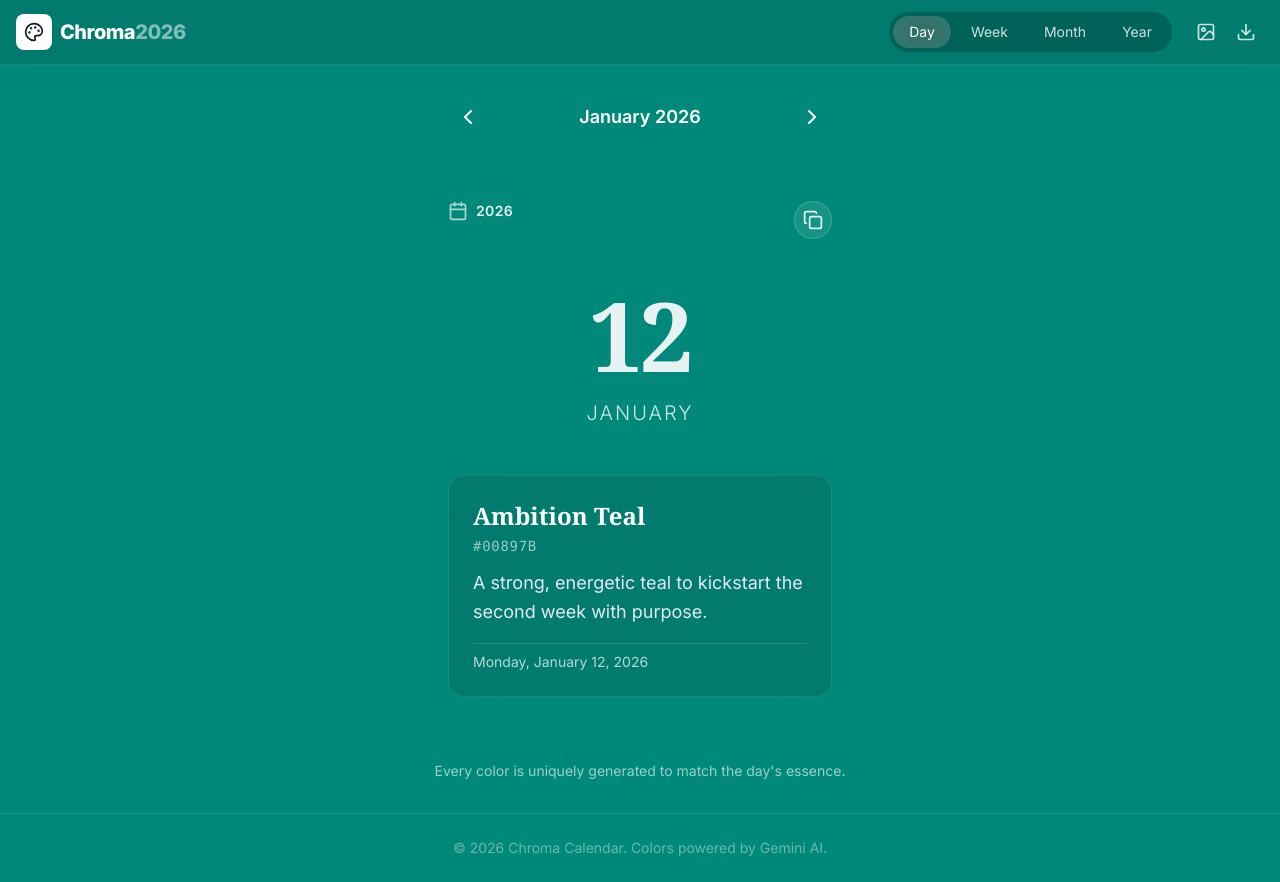
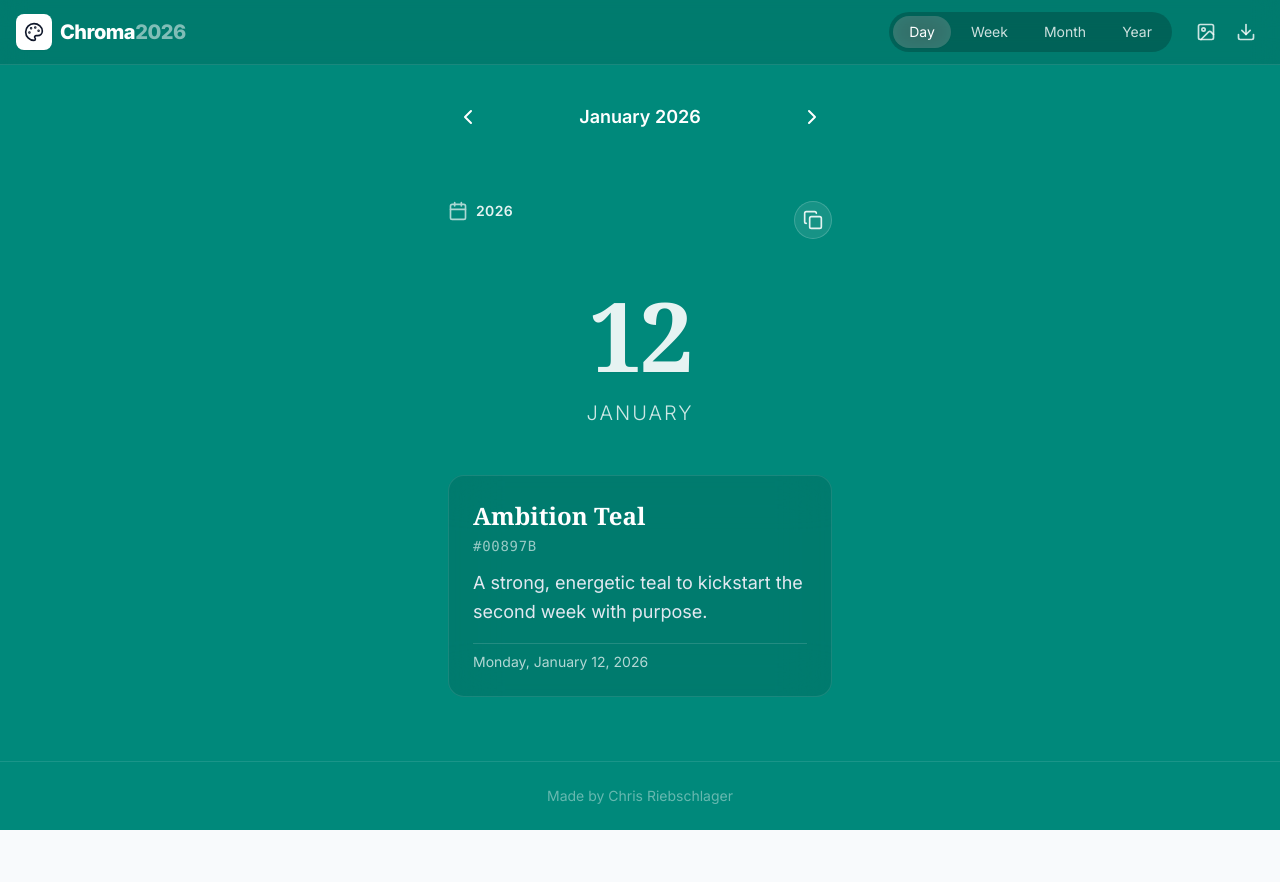
Before and after one commit to riebschlager/Chroma2026, a React (Vite) app: page / in a window 1280 px wide. After the commit the page ends 830 px from the top, so only its background shows below. Built offline with nearby package versions, Linux system fonts and the light colour scheme; a web font is replaced by a local one.

Commit message:
feat(app): Update footer with creator link
Replace the static copyright and AI attribution in the footer with a link to the creator's website. This provides a direct connection to the developer.

```diff
--- a/App.tsx
+++ b/App.tsx
@@ -268,11 +268,6 @@ const App: React.FC = () => {
                  isLoading={isLoadingCurrent && !activeColorData}
                  immersive={true}
                />
-               <div className="mt-8 max-w-md mx-auto text-center">
-                  <p className={`text-sm ${isBgLight ? 'text-slate-500' : 'text-white/60'}`}>
-                    {isLoadingCurrent && !activeColorData ? "AI is curating the palette..." : "Every color is uniquely generated to match the day's essence."}
-                  </p>
-               </div>
             </div>
           )}
 
@@ -337,7 +332,7 @@ const App: React.FC = () => {
 
       {/* Footer */}
       <footer className={`border-t py-6 text-center text-sm transition-colors duration-500 ${isDayView ? (isBgLight ? 'border-slate-200 text-slate-400' : 'border-white/10 text-white/40') : 'border-slate-200 text-slate-400'}`}>
-        <p>© 2026 Chroma Calendar. Colors powered by Gemini AI.</p>
+        <p>Made by <a href="http://the816.com">Chris Riebschlager</a></p>
       </footer>
     </div>
   );
```
